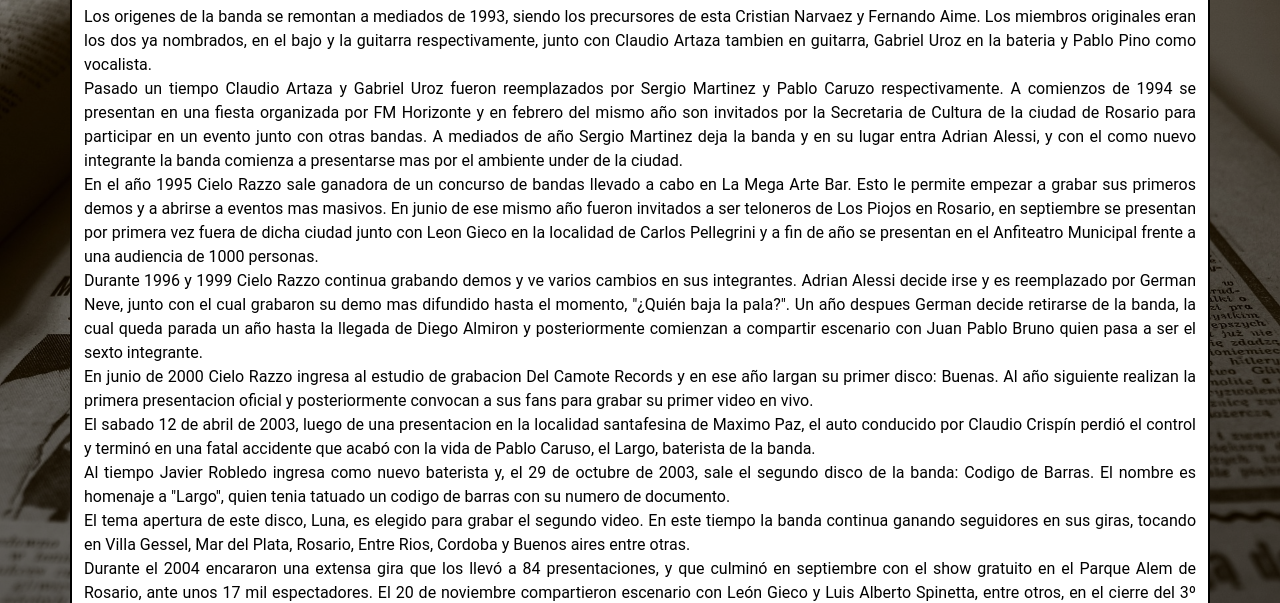
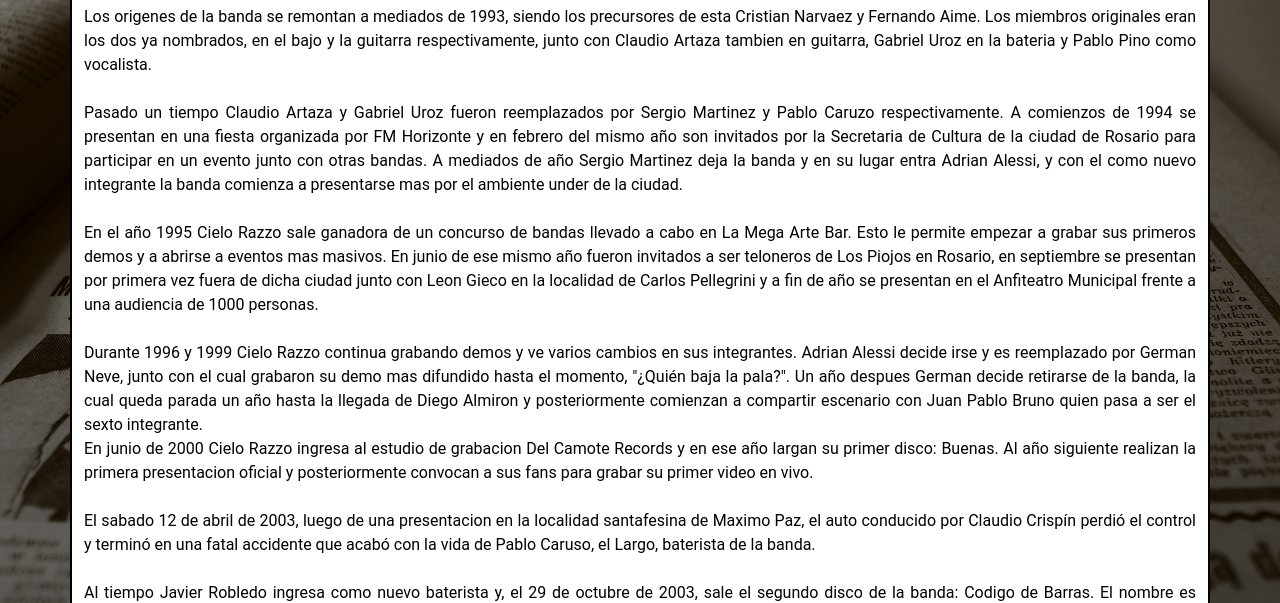
Before and after one commit to GabrielMaine/Cielo_Razzo_GabrielMaine, a website: page pages/nosotros.html in a window 1280 px wide. Shown: the part 203-806 px from the top of the page. Drawn offline with Linux system fonts and the light colour scheme.

Commit message:
agregar espaciados en pagina Nosotros

```diff
--- a/pages/nosotros.html
+++ b/pages/nosotros.html
@@ -44,23 +44,23 @@
         <!--Seccion de bibliografia-->
             <div class="mainnosotros__biografia container-md">
                 <h1 class="mainnosotros__biografia__titulo">Nosotros</h1>
-                <p class="mainnosotros__biografia__texto">Los origenes de la banda se remontan a mediados de 1993, siendo los precursores de esta Cristian Narvaez y Fernando Aime. Los miembros originales eran los dos ya nombrados, en el bajo y la guitarra respectivamente, junto con Claudio Artaza tambien en guitarra, Gabriel Uroz en la bateria y Pablo Pino como vocalista. <br>
-                Pasado un tiempo Claudio Artaza y Gabriel Uroz fueron reemplazados por Sergio Martinez y Pablo Caruzo respectivamente. A comienzos de 1994 se presentan en una fiesta organizada por FM Horizonte y en febrero del mismo año son invitados por la Secretaria de Cultura de la ciudad de Rosario para participar en un evento junto con otras bandas. A mediados de año Sergio Martinez deja la banda y en su lugar entra Adrian Alessi, y con el como nuevo integrante la banda comienza a presentarse mas por el ambiente under de la ciudad. <br>
-                En el año 1995 Cielo Razzo sale ganadora de un concurso de bandas llevado a cabo en La Mega Arte Bar. Esto le permite empezar a grabar sus primeros demos y a abrirse a eventos mas masivos. En junio de ese mismo año fueron invitados a ser teloneros de Los Piojos en Rosario, en septiembre se presentan por primera vez fuera de dicha ciudad junto con Leon Gieco en la localidad de Carlos Pellegrini y a fin de año se presentan en el Anfiteatro Municipal frente a una audiencia de 1000 personas. <br>
+                <p class="mainnosotros__biografia__texto">Los origenes de la banda se remontan a mediados de 1993, siendo los precursores de esta Cristian Narvaez y Fernando Aime. Los miembros originales eran los dos ya nombrados, en el bajo y la guitarra respectivamente, junto con Claudio Artaza tambien en guitarra, Gabriel Uroz en la bateria y Pablo Pino como vocalista. <br><br>
+                Pasado un tiempo Claudio Artaza y Gabriel Uroz fueron reemplazados por Sergio Martinez y Pablo Caruzo respectivamente. A comienzos de 1994 se presentan en una fiesta organizada por FM Horizonte y en febrero del mismo año son invitados por la Secretaria de Cultura de la ciudad de Rosario para participar en un evento junto con otras bandas. A mediados de año Sergio Martinez deja la banda y en su lugar entra Adrian Alessi, y con el como nuevo integrante la banda comienza a presentarse mas por el ambiente under de la ciudad. <br><br>
+                En el año 1995 Cielo Razzo sale ganadora de un concurso de bandas llevado a cabo en La Mega Arte Bar. Esto le permite empezar a grabar sus primeros demos y a abrirse a eventos mas masivos. En junio de ese mismo año fueron invitados a ser teloneros de Los Piojos en Rosario, en septiembre se presentan por primera vez fuera de dicha ciudad junto con Leon Gieco en la localidad de Carlos Pellegrini y a fin de año se presentan en el Anfiteatro Municipal frente a una audiencia de 1000 personas. <br><br>
                 Durante 1996 y 1999 Cielo Razzo continua grabando demos y ve varios cambios en sus integrantes. Adrian Alessi decide irse y es reemplazado por German Neve, junto con el cual grabaron su demo mas difundido hasta el momento, "¿Quién baja la pala?". Un año despues German decide retirarse de la banda, la cual queda parada un año hasta la llegada de Diego Almiron y posteriormente comienzan a compartir escenario con Juan Pablo Bruno quien pasa a ser el sexto integrante. <br>
-                En junio de 2000 Cielo Razzo ingresa al estudio de grabacion Del Camote Records y en ese año largan su primer disco: Buenas. Al año siguiente realizan la primera presentacion oficial y posteriormente convocan a sus fans para grabar su primer video en vivo. <br>
-                El sabado 12 de abril de 2003, luego de una presentacion en la localidad santafesina de Maximo Paz, el auto conducido por Claudio Crispín perdió el control y terminó en una fatal accidente que acabó con la vida de Pablo Caruso, el Largo, baterista de la banda. <br>
-                Al tiempo Javier Robledo ingresa como nuevo baterista y, el 29 de octubre de 2003, sale el segundo disco de la banda: Codigo de Barras. El nombre es homenaje a "Largo", quien tenia tatuado un codigo de barras con su numero de documento. <br>
-                El tema apertura de este disco, Luna, es elegido para grabar el segundo video. En este tiempo la banda continua ganando seguidores en sus giras, tocando en Villa Gessel, Mar del Plata, Rosario, Entre Rios, Cordoba y Buenos aires entre otras. <br>
-                Durante el 2004 encararon una extensa gira que los llevó a 84 presentaciones, y que culminó en septiembre con el show gratuito en el Parque Alem de Rosario, ante unos 17 mil espectadores. El 20 de noviembre compartieron escenario con León Gieco y Luis Alberto Spinetta, entre otros, en el cierre del 3º Congreso Internacional de la Lengua Española en Rosario. <br>
-                En 2005 la banda firma un contrato con la productora Pelo Music que se encargará de la produccion de los discos. Su tercer disco, Marea, sale al publico el 8 de abril del mismo año junto con su cuarto video, Miradas, primer cancion de esta ultima produccion.  <br>
-                Arrancaba 2006 y se daba una gira denominada “Mareada”, en la que se presentaron por diferentes ciudades de la costa atlántica. Tocaron en los festivales de Gesell Rock y Cosquín Rock, también en el Polideportivo Municipal de Mar del Plata junto con Árbol y otros grupos. El plato fuerte del año y el desafío personal llegó el 27 de mayo, en donde actuaron junto a Los Vándalos en el tan ansiado estadio Obras Sanitarias con un lleno total. Para la oportunidad quedó registrado el cuarto disco de la banda (con DVD incluido), titulado “Audiografía”. <br>
-                A principios del año 2007, “cada vez más cerca del Cielo Razzo”, realizó un recital en el Monumento de la Bandera en Rosario, ante 17 mil personas que dijeron presente en el Recital a beneficio. Cielo Razzo tocó junto a otras bandas rosarinas como Patagonia ReVelde, Fluido, el regreso del Coelacanto, El Vagón, Los Vándalos y otros. Entre el mes de abril y mayo se presenta nuevamente en Buenos Aires, en The Roxy, ex Teatro de Lacroze. Allí la banda anunció la salida de un nuevo CD. El nombre elegido para la nueva placa sería "Grietas" y fue presentado con una serie de shows en Willie Dixon el viernes 7 y sábado 8 de marzo de 2008. Dos días despues, el 10 de marzo, Juan Pablo Burno deja la bada para perseguir proyectos personales y en su lugar es reemplazado por Carlo Seminara como musico invitado. <br>
-                A mediados del 2008 comienza el rodaje de Barek, séptimo video de la banda, perteneciente a Grietas. Se graba en los estudios Farsa de la ciudad de Buenos Aires y es presentado al público en los recitales realizados el 11 y 12 de julio en Willie Dixon, Rosario. En septiembre del mismo año Cielo Razzo toca por primera vez en el Luna Park.<br>
-                El 23 de noviembre de 2010 se presenta su sexto album, Compost. "Le pusimos este título porque el compost es un lugar donde se tira desperdicio orgánico y ahí se genera tierra fértil. El lugar físico era la sala de ensayo, dónde tiramos la locura nuestra, que es la basura propia, y con eso generamos cosas", comenta Pablo Pino, líder de la banda, dando a entender el significado de la portada del disco. <br>
-                El 9 de mayo de 2013 la banda presenta oficialmente su sexto disco de estudio, Sideral. El álbum fue grabado en el estudio El Attic, ubicado en General Rodríguez, provincia de Buenos Aires. Presentan Sideral en un repleto Willie Dixon. <br>
-                En noviembre de 2015 salió a la venta el nuevo disco de estudio Tierra Nueva y se presentó el 14 de noviembre en el teatro Vorterix y el 29 de noviembre en Capital Federal. Su corte de difusión fue Ventana, el cual cuenta con videoclip oficial. <br>
-                El 8 de abril de 2018, Cielo Razzo toca en el estadio Luna Park con motivo de la celebración de sus 25 años, donde se graba el CD/DVD Cielo vivo. <br>
+                En junio de 2000 Cielo Razzo ingresa al estudio de grabacion Del Camote Records y en ese año largan su primer disco: Buenas. Al año siguiente realizan la primera presentacion oficial y posteriormente convocan a sus fans para grabar su primer video en vivo. <br><br>
+                El sabado 12 de abril de 2003, luego de una presentacion en la localidad santafesina de Maximo Paz, el auto conducido por Claudio Crispín perdió el control y terminó en una fatal accidente que acabó con la vida de Pablo Caruso, el Largo, baterista de la banda. <br><br>
+                Al tiempo Javier Robledo ingresa como nuevo baterista y, el 29 de octubre de 2003, sale el segundo disco de la banda: Codigo de Barras. El nombre es homenaje a "Largo", quien tenia tatuado un codigo de barras con su numero de documento. <br><br>
+                El tema apertura de este disco, Luna, es elegido para grabar el segundo video. En este tiempo la banda continua ganando seguidores en sus giras, tocando en Villa Gessel, Mar del Plata, Rosario, Entre Rios, Cordoba y Buenos aires entre otras. <br><br>
+                Durante el 2004 encararon una extensa gira que los llevó a 84 presentaciones, y que culminó en septiembre con el show gratuito en el Parque Alem de Rosario, ante unos 17 mil espectadores. El 20 de noviembre compartieron escenario con León Gieco y Luis Alberto Spinetta, entre otros, en el cierre del 3º Congreso Internacional de la Lengua Española en Rosario. <br><br>
+                En 2005 la banda firma un contrato con la productora Pelo Music que se encargará de la produccion de los discos. Su tercer disco, Marea, sale al publico el 8 de abril del mismo año junto con su cuarto video, Miradas, primer cancion de esta ultima produccion.  <br><br>
+                Arrancaba 2006 y se daba una gira denominada “Mareada”, en la que se presentaron por diferentes ciudades de la costa atlántica. Tocaron en los festivales de Gesell Rock y Cosquín Rock, también en el Polideportivo Municipal de Mar del Plata junto con Árbol y otros grupos. El plato fuerte del año y el desafío personal llegó el 27 de mayo, en donde actuaron junto a Los Vándalos en el tan ansiado estadio Obras Sanitarias con un lleno total. Para la oportunidad quedó registrado el cuarto disco de la banda (con DVD incluido), titulado “Audiografía”. <br><br>
+                A principios del año 2007, “cada vez más cerca del Cielo Razzo”, realizó un recital en el Monumento de la Bandera en Rosario, ante 17 mil personas que dijeron presente en el Recital a beneficio. Cielo Razzo tocó junto a otras bandas rosarinas como Patagonia ReVelde, Fluido, el regreso del Coelacanto, El Vagón, Los Vándalos y otros. Entre el mes de abril y mayo se presenta nuevamente en Buenos Aires, en The Roxy, ex Teatro de Lacroze. Allí la banda anunció la salida de un nuevo CD. El nombre elegido para la nueva placa sería "Grietas" y fue presentado con una serie de shows en Willie Dixon el viernes 7 y sábado 8 de marzo de 2008. Dos días despues, el 10 de marzo, Juan Pablo Burno deja la bada para perseguir proyectos personales y en su lugar es reemplazado por Carlo Seminara como musico invitado. <br><br>
+                A mediados del 2008 comienza el rodaje de Barek, séptimo video de la banda, perteneciente a Grietas. Se graba en los estudios Farsa de la ciudad de Buenos Aires y es presentado al público en los recitales realizados el 11 y 12 de julio en Willie Dixon, Rosario. En septiembre del mismo año Cielo Razzo toca por primera vez en el Luna Park.<br><br>
+                El 23 de noviembre de 2010 se presenta su sexto album, Compost. "Le pusimos este título porque el compost es un lugar donde se tira desperdicio orgánico y ahí se genera tierra fértil. El lugar físico era la sala de ensayo, dónde tiramos la locura nuestra, que es la basura propia, y con eso generamos cosas", comenta Pablo Pino, líder de la banda, dando a entender el significado de la portada del disco. <br><br>
+                El 9 de mayo de 2013 la banda presenta oficialmente su sexto disco de estudio, Sideral. El álbum fue grabado en el estudio El Attic, ubicado en General Rodríguez, provincia de Buenos Aires. Presentan Sideral en un repleto Willie Dixon. <br><br>
+                En noviembre de 2015 salió a la venta el nuevo disco de estudio Tierra Nueva y se presentó el 14 de noviembre en el teatro Vorterix y el 29 de noviembre en Capital Federal. Su corte de difusión fue Ventana, el cual cuenta con videoclip oficial. <br><br>
+                El 8 de abril de 2018, Cielo Razzo toca en el estadio Luna Park con motivo de la celebración de sus 25 años, donde se graba el CD/DVD Cielo vivo. <br><br>
                 </p>
             </div>
         <!--Seccion de fotos-->
```
